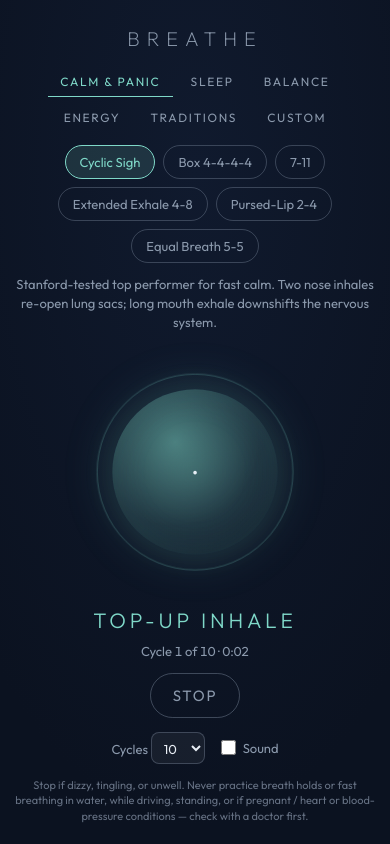
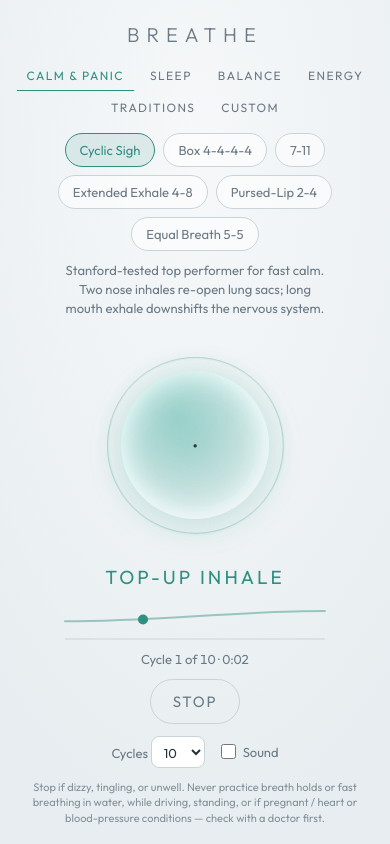
Before and after one commit to zusha4ever/breathe, a website: page index.html in a window 390 px wide. Both pictures are taken after a click on the button "START". Drawn offline with Linux system fonts and the light colour scheme.

Commit message:
v3: light theme, mobile alignment pass, per-phase visuals (hold ring, energy pulse, sine-wave pacer)

```diff
--- a/index.html
+++ b/index.html
@@ -9,86 +9,101 @@
 <link href="https://fonts.googleapis.com/css2?family=Outfit:wght@200;300;400;500&display=swap" rel="stylesheet">
 <style>
 :root{
-  --ink:#0b1220; --ink2:#101a2e; --text:#e8eef5; --muted:#8b99ac;
-  --glow:#7fd8c8; --glow-dim:rgba(127,216,200,.14); --ring:rgba(127,216,200,.35);
-  --warn:#e0b36a;
+  --bg1:#f6f8f9; --bg2:#e7edf0; --text:#243038; --muted:#6b7a85;
+  --accent:#2f8f81; --accent-dim:rgba(47,143,129,.12); --ring:rgba(47,143,129,.4);
+  --warn:#a8742a; --line:#c9d4da;
 }
 *{margin:0;padding:0;box-sizing:border-box}
 html,body{height:100%}
 body{
   font-family:'Outfit',system-ui,sans-serif;
-  background:radial-gradient(120% 120% at 50% 20%, var(--ink2) 0%, var(--ink) 65%);
+  background:radial-gradient(120% 120% at 50% 18%, var(--bg1) 0%, var(--bg2) 70%);
   color:var(--text); display:flex; flex-direction:column; align-items:center;
-  min-height:100dvh; padding:20px 14px calc(20px + env(safe-area-inset-bottom));
+  min-height:100dvh; padding:18px 12px calc(18px + env(safe-area-inset-bottom));
   -webkit-tap-highlight-color:transparent; user-select:none;
 }
-h1{font-weight:200; font-size:20px; letter-spacing:.35em; text-transform:uppercase; color:var(--muted); margin:6px 0 16px}
-.cats{display:flex; flex-wrap:wrap; gap:6px; justify-content:center; margin-bottom:12px}
+h1{font-weight:300; font-size:20px; letter-spacing:.35em; text-transform:uppercase; color:var(--muted); margin:4px 0 14px}
+.cats{display:flex; flex-wrap:wrap; gap:2px 6px; justify-content:center; margin-bottom:10px; max-width:560px}
 .cat{
   border:none; background:transparent; color:var(--muted); font-family:inherit;
-  font-size:12px; letter-spacing:.14em; text-transform:uppercase; padding:7px 12px;
+  font-size:12px; letter-spacing:.12em; text-transform:uppercase; padding:7px 10px;
   border-bottom:1px solid transparent; cursor:pointer; transition:all .25s ease;
 }
 .cat:hover{color:var(--text)}
-.cat.active{color:var(--glow); border-bottom-color:var(--glow)}
-.patterns{display:flex; flex-wrap:wrap; gap:8px; justify-content:center; max-width:560px; min-height:38px}
+.cat.active{color:var(--accent); border-bottom-color:var(--accent)}
+.patterns{display:flex; flex-wrap:wrap; gap:8px; justify-content:center; max-width:560px; min-height:38px; padding:0 4px}
 .chip{
-  border:1px solid rgba(139,153,172,.35); background:transparent; color:var(--muted);
+  border:1px solid var(--line); background:rgba(255,255,255,.6); color:var(--muted);
   border-radius:999px; padding:8px 14px; font-family:inherit; font-size:13px; cursor:pointer;
   transition:all .25s ease;
 }
 .chip:hover{border-color:var(--ring); color:var(--text)}
-.chip.active{border-color:var(--glow); color:var(--glow); background:var(--glow-dim)}
-.chip:focus-visible,.btn:focus-visible,.cat:focus-visible,select:focus-visible,input:focus-visible{outline:2px solid var(--glow); outline-offset:2px}
-.desc{margin-top:12px; font-size:13px; color:var(--muted); text-align:center; max-width:480px; min-height:18px; line-height:1.45}
-.caution{margin-top:6px; font-size:12px; color:var(--warn); text-align:center; max-width:480px; min-height:15px; line-height:1.4}
-.custom{display:none; gap:10px; margin-top:12px; align-items:end}
+.chip.active{border-color:var(--accent); color:var(--accent); background:var(--accent-dim)}
+.chip:focus-visible,.btn:focus-visible,.cat:focus-visible,select:focus-visible,input:focus-visible{outline:2px solid var(--accent); outline-offset:2px}
+.desc{margin-top:10px; font-size:13px; color:var(--muted); text-align:center; max-width:470px; min-height:18px; line-height:1.45; padding:0 8px; text-wrap:balance}
+.caution{margin-top:5px; font-size:12px; color:var(--warn); text-align:center; max-width:470px; min-height:15px; line-height:1.4; padding:0 8px; text-wrap:balance}
+.custom{display:none; gap:10px; margin-top:10px; align-items:end; justify-content:center; flex-wrap:wrap}
 .custom.show{display:flex}
 .custom label{font-size:11px; color:var(--muted); display:block; text-align:center; margin-bottom:4px}
 .custom input{
-  width:58px; background:rgba(255,255,255,.05); border:1px solid rgba(139,153,172,.35);
+  width:58px; background:#fff; border:1px solid var(--line);
   border-radius:8px; color:var(--text); font-family:inherit; font-size:15px; text-align:center; padding:7px 4px;
 }
-.stage{flex:1; display:flex; flex-direction:column; align-items:center; justify-content:center; width:100%; min-height:300px}
-.orb-wrap{position:relative; width:min(58vw,270px); aspect-ratio:1; display:flex; align-items:center; justify-content:center}
+.stage{flex:1; display:flex; flex-direction:column; align-items:center; justify-content:center; width:100%; min-height:260px}
+.orb-wrap{position:relative; width:min(52vw,240px); aspect-ratio:1; display:flex; align-items:center; justify-content:center}
 .halo{
   position:absolute; inset:-14%; border-radius:50%;
-  background:radial-gradient(circle, var(--glow-dim) 0%, transparent 62%);
+  background:radial-gradient(circle, rgba(47,143,129,.14) 0%, transparent 62%);
   transform:scale(var(--s,0.72)); transition:transform .15s linear;
 }
 .ring{
   position:absolute; inset:0; border-radius:50%; border:1px solid var(--ring);
   transform:scale(var(--s,0.72)); transition:transform .15s linear;
 }
+.ringHold{
+  position:absolute; inset:-6%; border-radius:50%;
+  border:1.5px dashed rgba(47,143,129,.5);
+  opacity:0; transition:opacity .4s ease;
+  animation:spin 14s linear infinite;
+}
+@keyframes spin{to{transform:rotate(360deg)}}
 .orb{
   position:absolute; inset:8%; border-radius:50%;
-  background:radial-gradient(circle at 38% 32%, rgba(127,216,200,.5), rgba(127,216,200,.12) 55%, rgba(127,216,200,.05) 75%);
-  box-shadow:0 0 60px rgba(127,216,200,.18), inset 0 0 40px rgba(127,216,200,.1);
-  transform:scale(var(--s,0.72)); transition:transform .15s linear;
+  background:radial-gradient(circle at 38% 32%, rgba(47,143,129,.38), rgba(47,143,129,.14) 55%, rgba(47,143,129,.06) 78%);
+  box-shadow:0 6px 40px rgba(47,143,129,.18), inset 0 0 34px rgba(255,255,255,.5);
+  transform:scale(var(--s,0.72)); transition:transform .15s linear, filter .2s ease;
   display:flex; align-items:center; justify-content:center;
 }
-.count{font-weight:200; font-size:clamp(40px,11vw,58px); color:var(--text); font-variant-numeric:tabular-nums}
-.phase{margin-top:22px; font-weight:300; font-size:21px; letter-spacing:.18em; text-transform:uppercase; min-height:28px; color:var(--glow); text-align:center}
-.sub{margin-top:8px; font-size:13px; color:var(--muted); min-height:18px; font-variant-numeric:tabular-nums}
-.controls{display:flex; gap:12px; align-items:center; margin-top:6px; flex-wrap:wrap; justify-content:center}
+.count{font-weight:200; font-size:clamp(38px,10vw,54px); color:var(--text); font-variant-numeric:tabular-nums}
+.phase{margin-top:18px; font-weight:400; font-size:19px; letter-spacing:.16em; text-transform:uppercase; min-height:26px; color:var(--accent); text-align:center; padding:0 8px}
+.wave{margin-top:10px; display:block}
+.sub{margin-top:6px; font-size:13px; color:var(--muted); min-height:18px; font-variant-numeric:tabular-nums; text-align:center}
+.controls{display:flex; gap:12px; align-items:center; margin-top:4px; flex-wrap:wrap; justify-content:center}
 .btn{
   font-family:inherit; font-size:15px; letter-spacing:.12em; text-transform:uppercase;
   padding:12px 34px; border-radius:999px; cursor:pointer; transition:all .25s ease;
-  border:1px solid var(--glow); background:var(--glow-dim); color:var(--glow); font-weight:400;
+  border:1px solid var(--accent); background:var(--accent-dim); color:var(--accent); font-weight:400;
 }
-.btn:hover{background:rgba(127,216,200,.24)}
-.btn.ghost{border-color:rgba(139,153,172,.4); background:transparent; color:var(--muted); padding:12px 22px}
+.btn:hover{background:rgba(47,143,129,.2)}
+.btn.ghost{border-color:var(--line); background:transparent; color:var(--muted); padding:12px 22px}
 .btn.ghost:hover{color:var(--text)}
-.opts{display:flex; gap:16px; margin-top:14px; align-items:center; font-size:13px; color:var(--muted)}
+.opts{display:flex; gap:16px; margin-top:12px; align-items:center; font-size:13px; color:var(--muted); flex-wrap:wrap; justify-content:center}
 .opts select{
-  background:rgba(255,255,255,.05); border:1px solid rgba(139,153,172,.35); border-radius:8px;
+  background:#fff; border:1px solid var(--line); border-radius:8px;
   color:var(--text); font-family:inherit; font-size:13px; padding:6px 8px;
 }
 .tgl{display:flex; align-items:center; gap:7px; cursor:pointer}
-.tgl input{accent-color:var(--glow); width:15px; height:15px; cursor:pointer}
-.safety{margin-top:14px; font-size:11px; color:rgba(139,153,172,.7); text-align:center; max-width:420px; line-height:1.4}
+.tgl input{accent-color:var(--accent); width:15px; height:15px; cursor:pointer}
+.safety{margin-top:12px; font-size:11px; color:rgba(107,122,133,.8); text-align:center; max-width:420px; line-height:1.4; padding:0 10px}
+@media (max-width:380px){
+  h1{font-size:17px}
+  .cat{font-size:11px; padding:6px 8px}
+  .chip{font-size:12px; padding:7px 11px}
+  .btn{padding:11px 28px}
+}
 @media (prefers-reduced-motion: reduce){
   .orb,.ring,.halo{transition:none}
+  .ringHold{animation:none}
 }
 </style>
 </head>
@@ -111,9 +126,15 @@ h1{font-weight:200; font-size:20px; letter-spacing:.35em; text-transform:upperca
   <div class="orb-wrap" id="orbWrap">
     <div class="halo"></div>
     <div class="ring"></div>
-    <div class="orb"><span class="count" id="count">–</span></div>
+    <div class="ringHold" id="holdRing"></div>
+    <div class="orb" id="orb"><span class="count" id="count">–</span></div>
   </div>
   <div class="phase" id="phase">Ready</div>
+  <svg class="wave" id="wave" width="272" height="44" viewBox="0 0 272 44" aria-hidden="true">
+    <line x1="6" y1="38" x2="266" y2="38" stroke="rgba(107,122,133,.25)" stroke-width="1"/>
+    <path id="wavePath" fill="none" stroke="rgba(47,143,129,.45)" stroke-width="2" stroke-linecap="round" d="M6,38 L266,38"/>
+    <circle id="waveDot" r="5" cx="6" cy="38" fill="#2f8f81" opacity="0"/>
+  </svg>
   <div class="sub" id="sub">Choose a pattern, then start</div>
 </div>
 
@@ -191,7 +212,7 @@ const PRESETS=[
 
 // ——— BALANCE / AUTONOMIC ———
 {id:'coh55',cat:'bal',name:'Coherent 5.5',cyc:20,
- desc:'≈55 breaths per 10 min — the resonance zone where heart-rate variability peaks. Daily autonomic tune-up.',
+ desc:'≈5.5 breaths per minute — the resonance zone where heart-rate variability peaks. Daily autonomic tune-up.',
  steps:[I(5.5),O(5.5)]},
 {id:'res46',cat:'bal',name:'Resonance 4-6',cyc:20,
  desc:'Same 6-breaths-per-minute zone, tilted toward exhale for a calmer lean.',
@@ -262,8 +283,9 @@ const PRESETS=[
 
 const PHASE_FREQ={in:392,out:262,hold:330};
 const $=id=>document.getElementById(id);
-const orbWrap=$('orbWrap'), countEl=$('count'), phaseEl=$('phase'), subEl=$('sub');
+const orbWrap=$('orbWrap'), orbEl=$('orb'), countEl=$('count'), phaseEl=$('phase'), subEl=$('sub');
 const startBtn=$('startBtn'), stopBtn=$('stopBtn'), descEl=$('desc'), cautionEl=$('caution');
+const holdRing=$('holdRing'), wavePath=$('wavePath'), waveDot=$('waveDot');
 
 let activeCat='calm', selected=PRESETS[0];
 let running=false, raf=null, cycle=0, sessionStart=0, cur=0.62;
@@ -330,7 +352,7 @@ function blip(freq){
     const o=ac.createOscillator(), g=ac.createGain();
     o.type='sine'; o.frequency.value=freq;
     g.gain.setValueAtTime(0.0001,ac.currentTime);
-    g.gain.exponentialRampToValueAtTime(0.12,ac.currentTime+0.04);
+    g.gain.exponentialRampToValueAtTime(0.1,ac.currentTime+0.04);
     g.gain.exponentialRampToValueAtTime(0.0001,ac.currentTime+0.5);
     o.connect(g).connect(ac.destination);
     o.start(); o.stop(ac.currentTime+0.55);
@@ -338,14 +360,26 @@ function blip(freq){
 }
 
 const S_MIN=0.62,S_MAX=1.0;
+const lvlOf=s=>(s-S_MIN)/(S_MAX-S_MIN);          // 0..1
+const waveY=l=>38-28*Math.max(0,Math.min(1,l));   // 38 (empty) .. 10 (full)
 function setScale(s){cur=s; orbWrap.style.setProperty('--s',s.toFixed(4));}
 function fmt(sec){const m=Math.floor(sec/60),s=Math.floor(sec%60);return m+':'+String(s).padStart(2,'0');}
+
+function drawWave(y0,y1){
+  wavePath.setAttribute('d','M6,'+y0.toFixed(1)+' C 96,'+y0.toFixed(1)+' 176,'+y1.toFixed(1)+' 266,'+y1.toFixed(1));
+}
+function resetWave(){
+  drawWave(38,38);
+  waveDot.setAttribute('opacity','0');
+  waveDot.setAttribute('cx','6'); waveDot.setAttribute('cy','38');
+}
 
 function start(){
   const steps=getSteps();
   if(!steps||!steps.length){subEl.textContent='Pattern needs at least one phase';return;}
   running=true;cycle=0;sessionStart=performance.now();
   startBtn.style.display='none';stopBtn.style.display='';
+  waveDot.setAttribute('opacity','1');
   runCycle(steps);
 }
 function runCycle(steps){
@@ -365,12 +399,19 @@ function runStep(steps,idx){
            : st.a==='out'? (fast?0.7:S_MIN)
            : cur;
   phaseEl.textContent=st.l;
+  // per-phase visuals: dashed ring rotates during holds; orb brightens on energetic quick inhales
+  holdRing.style.opacity = st.a==='hold' ? '1' : '0';
+  orbEl.style.filter = (fast && st.a==='in') ? 'brightness(1.14) saturate(1.15)' : '';
+  const y0=waveY(lvlOf(from)), y1=waveY(lvlOf(to));
+  drawWave(y0,y1);
   if(st.t>=2) blip(PHASE_FREQ[st.a]||330);
   function tick(now){
     if(!running)return;
     const el=now-t0,p=Math.min(1,el/dur);
     const e=p<0.5?2*p*p:1-Math.pow(-2*p+2,2)/2;
     setScale(from+(to-from)*e);
+    waveDot.setAttribute('cx',(6+260*p).toFixed(1));
+    waveDot.setAttribute('cy',(y0+(y1-y0)*e).toFixed(1));
     countEl.textContent=st.t>=2?Math.ceil((dur-el)/1000):'·';
     const target=parseInt($('cycles').value,10);
     subEl.textContent='Cycle '+cycle+(target>0?' of '+target:'')+' · '+fmt((now-sessionStart)/1000);
@@ -395,12 +436,16 @@ function stopCore(){
   if(raf)cancelAnimationFrame(raf);
   countEl.textContent='–';
   setScale(0.72);
+  holdRing.style.opacity='0';
+  orbEl.style.filter='';
+  resetWave();
   startBtn.style.display='';stopBtn.style.display='none';
 }
 
 startBtn.onclick=start;
 stopBtn.onclick=stop;
 setScale(0.72);
+resetWave();
 renderChips();
 </script>
 </body>
```
